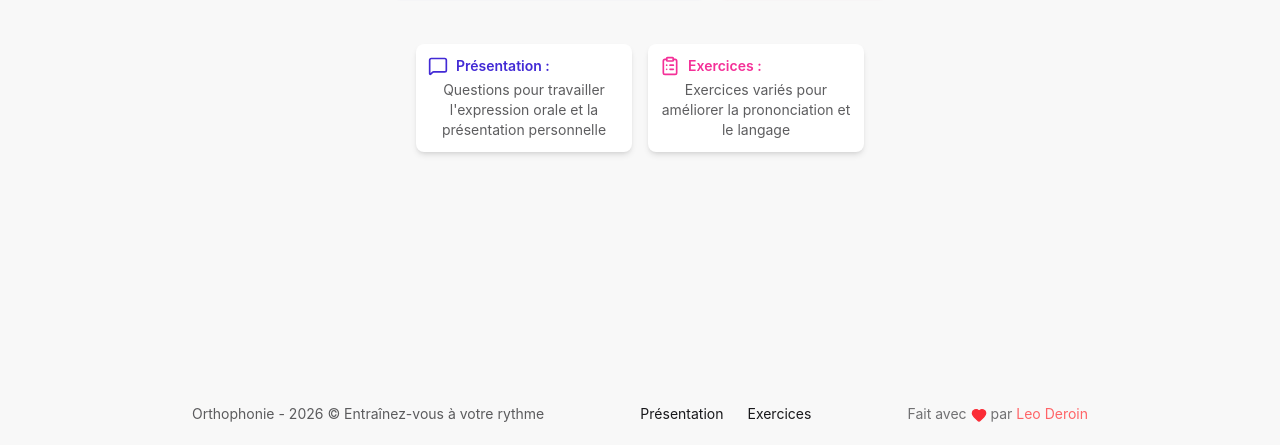
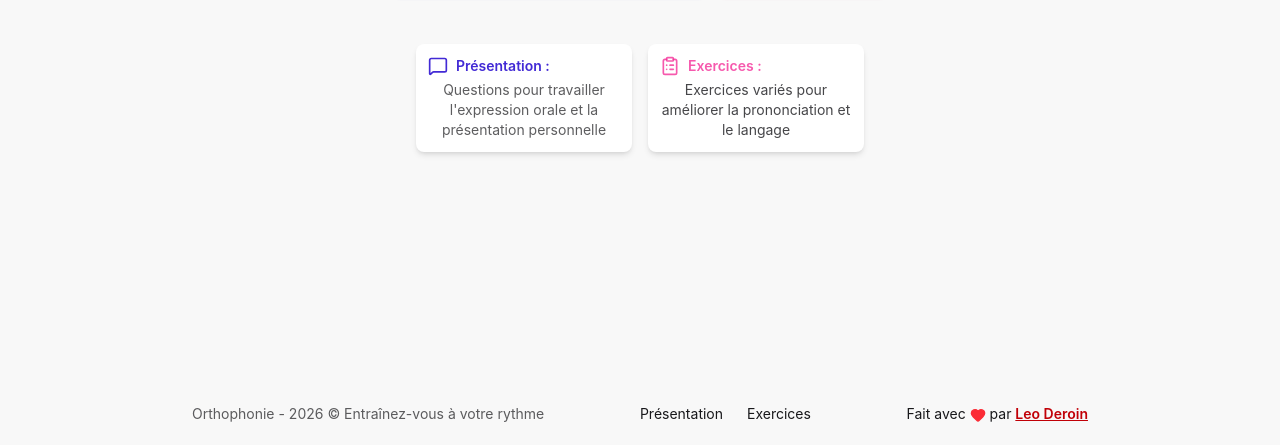
Before and after one commit to achedon12/orthophonie, a React (Vite) app: page / in a window 1280 px wide. Shown: the part 485-930 px from the top of the page. Built offline with nearby package versions, Linux system fonts and the light colour scheme; the HTML template or start-up script is replaced by a standard one.

Commit message:
fix: SEO

```diff
--- a/src/components/common/Footer.jsx
+++ b/src/components/common/Footer.jsx
@@ -20,13 +20,13 @@ const Footer = () => {
                     </Link>
                 </div>
 
-                <div className="text-sm text-base-content/60">
+                <div className="text-sm text-base-content">
                     Fait avec <Heart size={16} className="inline text-red-500" fill="currentColor" /> par{" "}
                     <a
                         href="https://leoderoin.fr"
                         target="_blank"
                         rel="noopener noreferrer"
-                        className="link link-hover text-sm text-red-400"
+                        className="link link-hover text-sm text-red-700 font-semibold underline"
                     >
                         Leo Deroin
                     </a>
--- a/src/pages/Home.jsx
+++ b/src/pages/Home.jsx
@@ -65,11 +65,11 @@ const Home = () => {
                                 personnelle</p>
                         </div>
                         <div className="bg-base-100 rounded-lg p-3 shadow-md">
-                            <span className="font-semibold text-secondary flex items-center gap-2">
+                            <span className="font-semibold text-secondary/80 flex items-center gap-2">
                                 <ClipboardList size={20} />
                                 Exercices :
                             </span>
-                            <p className="mt-1 text-base-content/70">Exercices variés pour améliorer la prononciation et le langage</p>
+                            <p className="mt-1 text-base-content/80">Exercices variés pour améliorer la prononciation et le langage</p>
                         </div>
                     </div>
                 </div>
```
Also changed, not shown: public/robots.txt (added).
